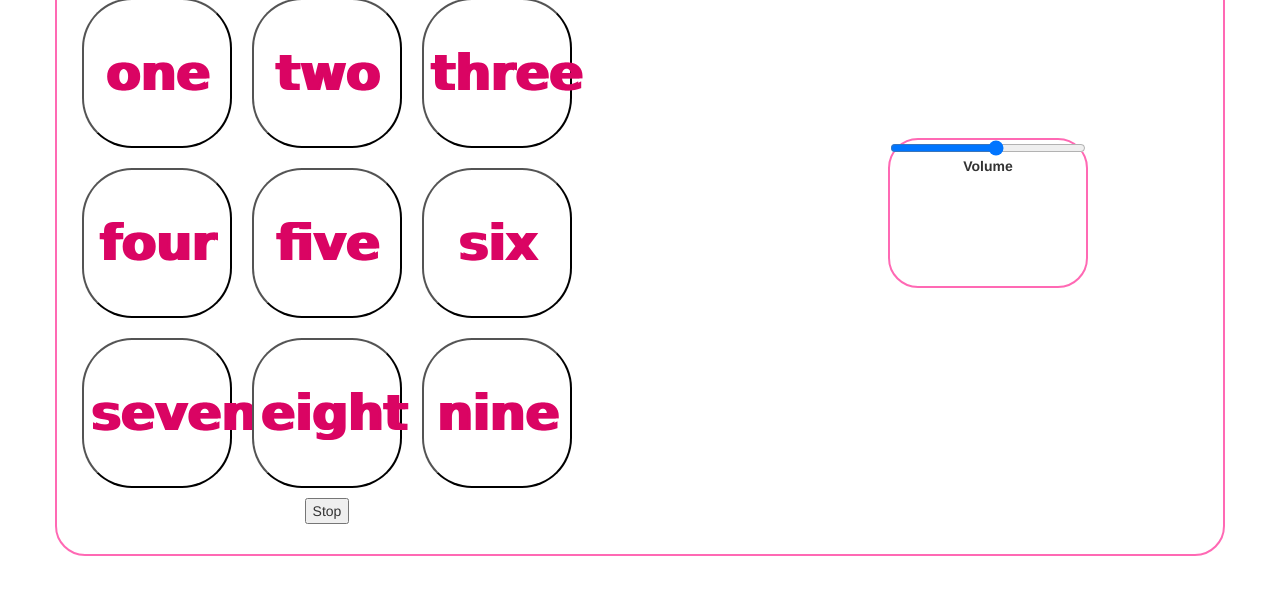
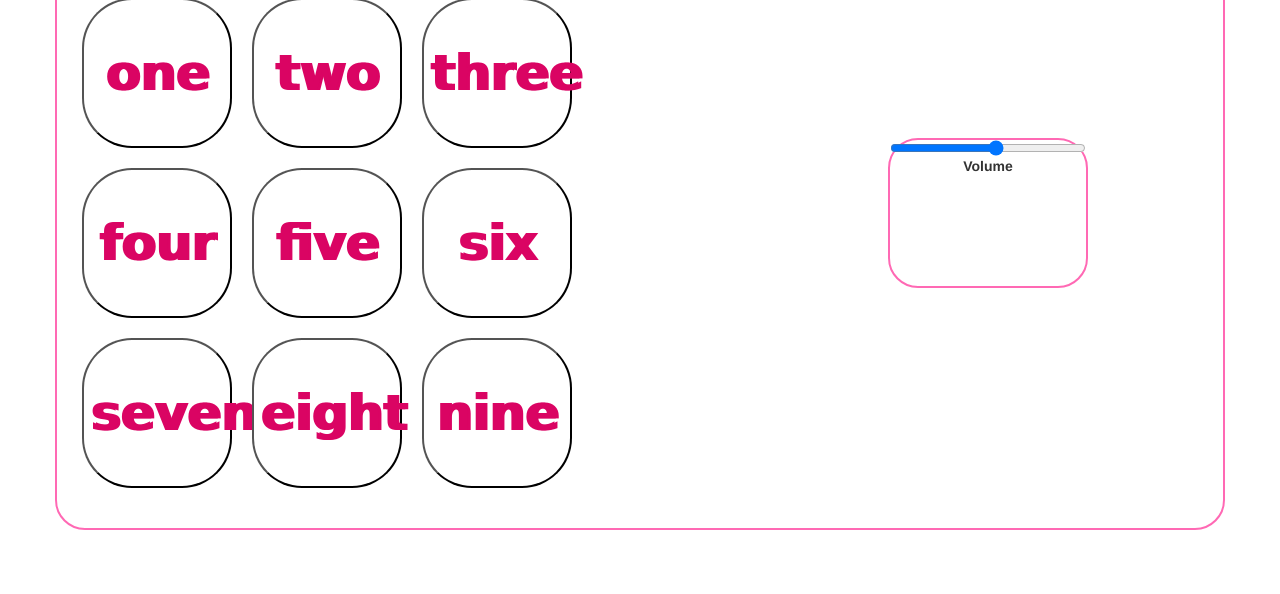
Before and after one commit to MimiaBena/drumMachine, a plain HTML site: page index.html in a window 1280 px wide. Shown: the part 264-858 px from the top of the page. Drawn offline with nearby package versions, Linux system fonts and the light colour scheme.

Commit message:
update html file

```diff
--- a/index.html
+++ b/index.html
@@ -30,7 +30,7 @@
               </tr>
 
           </table>
-              <button>Stop</button>
+
             </div>
          <div class="volume_class">
         <input type="range" id="volume" name="volume"
```
